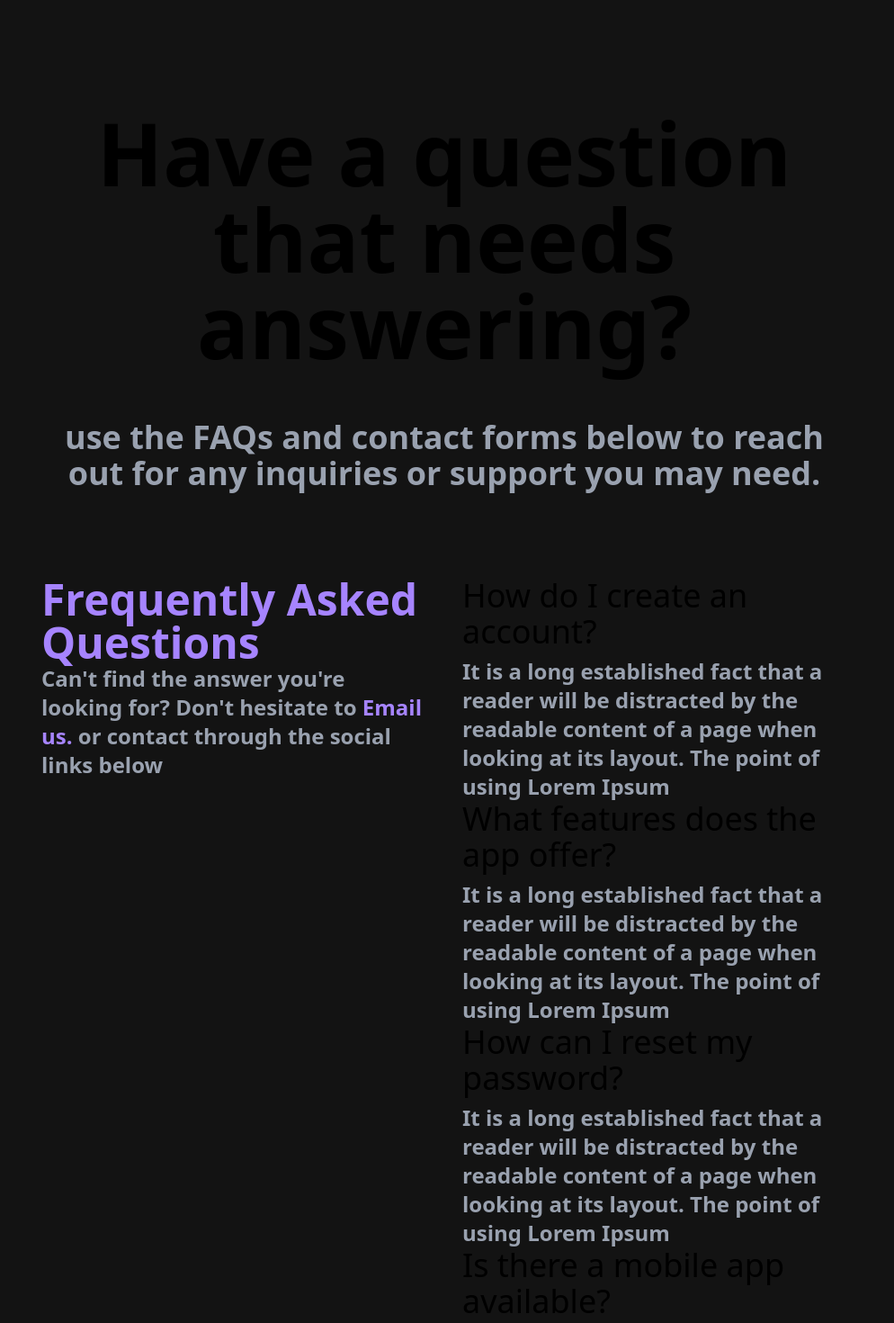
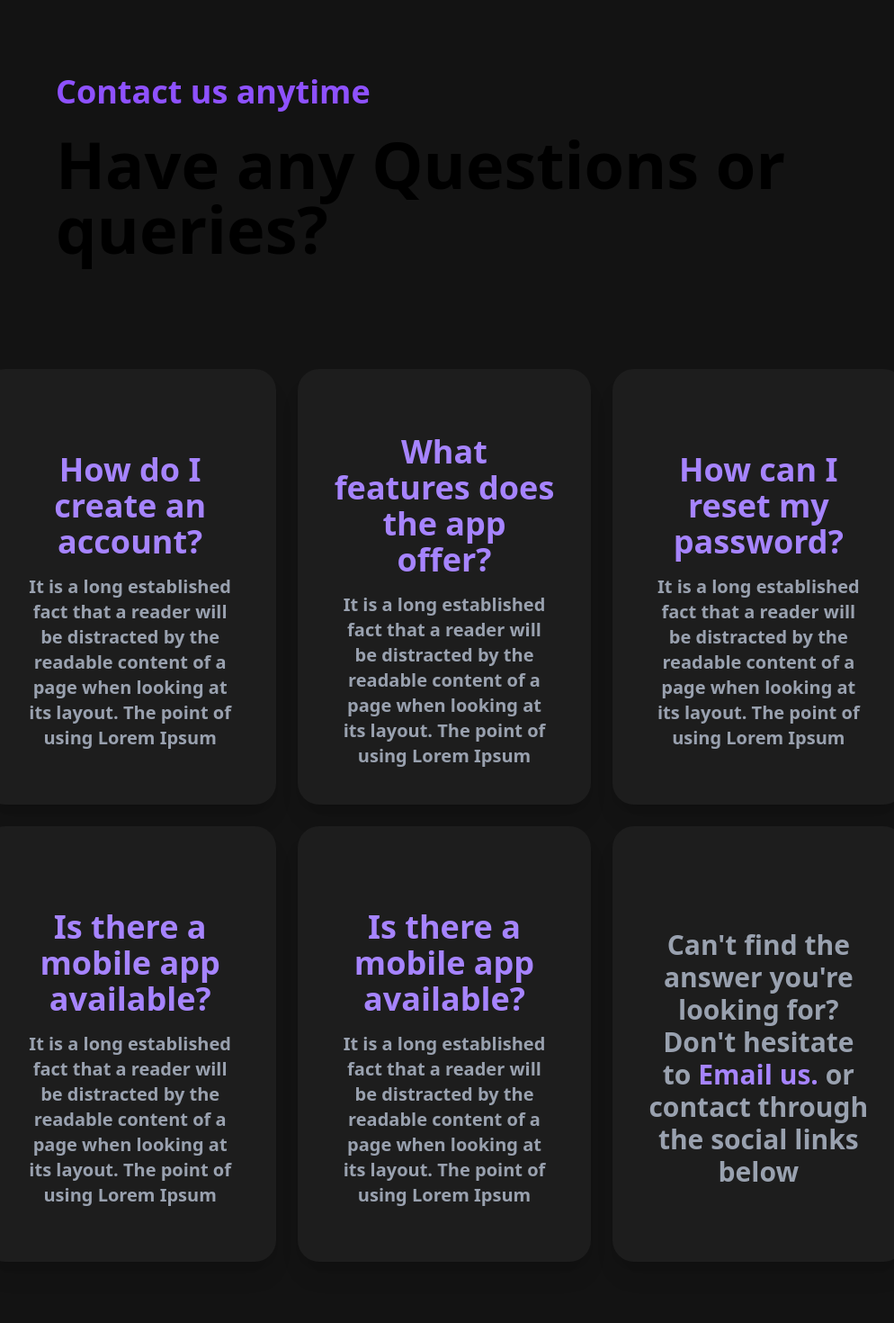
Before and after one commit to Rsiing/newgym, a React (Vite) app in the folder newgym/: page /contactdash in a window 1280 px wide. Shown: the part 100-1570 px from the top of the page at 90% size, without its empty margins (146-1140 px from the left). Built offline with nearby package versions, Linux system fonts and the light colour scheme.

Commit message:
Update routing in AppContent to include Contact component; enhance About and Contact components with improved layout and animations

```diff
--- a/newgym/src/App.tsx
+++ b/newgym/src/App.tsx
@@ -22,8 +22,7 @@ function AppContent() {
       {!navAndFooter && <Navbar />}
       <Routes>
         <>
-        <Route path="/" element={<><Hero /><About /></>} />
-        <Route path="/contact" element={<Contact />} />
+        <Route path="/" element={<><Hero /><About /><Contact /></>} />
         <Route path="/login" element={<Login />} />
         <Route path="/register" element={<Register />} />
         </>
--- a/newgym/src/components/About.tsx
+++ b/newgym/src/components/About.tsx
@@ -12,12 +12,12 @@ function About() {
       ref={ref}
       initial={{ opacity: 0, y: 60 }}
       animate={isInView ? { opacity: 1, y: 0 } : { opacity: 0, y: 60 }}
-      transition={{ duration: 0.5, ease: "easeOut" }}
-      id="aboutSection"
+      transition={{ duration: 0.75, ease: "easeOut" }}
+
     >
 
     <div id="aboutSection">
-        <div className='flex flex-col  p-20 lg:w-[80%] mx-auto cursor-default'>
+        <div className='flex flex-col p-20 lg:w-[80%] mx-auto cursor-default'>
             <span className=" text-violet-500 font-semibold xl:text-4xl lg:text-3xl md:text-2xl sm:text-xl">
                     Wellness made easy
             </span>
@@ -28,7 +28,6 @@ function About() {
         </div>
 
         <div className="grid xl:grid-cols-4 md:grid-cols-2 md:grid-rows-6 h-200 gap-6 lg:w-[80%] lg:mx-auto mx-4 mb-20 text-gray-400 text-center cursor-default">
-
           <div className='shadow-xl bg-[#1d1d1d] rounded-3xl xl:col-span-4 xl:row-span-2 md:col-span-2 md:row-span-2 flex flex-col items-center justify-center text-center'>
             <h3 className='text-violet-400 mt-8 lg:text-4xl md:text-3xl text-2xl font-bold'>Track Your Progress</h3>
             <p className='mt-4 lg:text-xl md:text-lg'>Use our tools to monitor your workouts and nutrition.</p>
@@ -48,11 +47,8 @@ function About() {
             <h3 className='text-violet-400 mt-8 lg:text-4xl md:text-3xl text-2xl font-bold'>Stay Motivated</h3>
             <p className='mt-4 lg:text-xl md:text-lg'>Access motivational content and tips to keep you going.</p>
           </div>
+        </div>
 
-
-
-
-      </div>
     </div>
       </motion.div>
   )
--- a/newgym/src/components/Contact.tsx
+++ b/newgym/src/components/Contact.tsx
@@ -1,58 +1,73 @@
+import { useRef } from "react";
+import { motion, useInView } from "framer-motion";
+
+function Contact() {
+
+    const ref = useRef(null);
+    const isInView = useInView(ref, { margin: "-100px" });
 
 
-function Contact() {
   return (
+
     <>
-    <div className='flex flex-col justify-center items-center p-20 lg:w-[80%] mx-auto cursor-default'>
-        <h1 className='xl:text-8xl lg:text-7xl md:text-6xl sm:text-5xl text-4xl text-center my-10 font-extrabold'> Have a question that needs answering?</h1>
-        <h2 className="xl:text-4xl lg:text-3xl md:text-2xl sm:text-xl text-center text-gray-400 pt-4">
-             use the FAQs and contact forms below to reach out for any inquiries or support you may need.
-        </h2>
+    <motion.div
+      ref={ref}
+      initial={{ opacity: 0, y: 60 }}
+      animate={isInView ? { opacity: 1, y: 0 } : { opacity: 0, y: 60 }}
+      transition={{ duration: 0.75, ease: "easeOut" }}>
+
+        <div className='flex flex-col p-20 lg:w-[80%] mx-auto cursor-default'>
+            <span className=" text-violet-500 font-semibold xl:text-4xl lg:text-3xl md:text-2xl sm:text-xl">
+                    Contact us anytime
+            </span>
+            <h1 className='xl:text-7xl lg:text-6xl md:text-5xl sm:text-4xl text-3xl
+                    mt-6 mb-10 font-extrabold'>
+                    Have any Questions or queries?
+            </h1>
         </div>
 
-    <div className="flex flex-col lg:flex-row gap-10 lg:w-[70%] lg:justify-between lg:mx-auto mb-20 lg:px-0 px-4 text-center cursor-default">
-        <div className="flex flex-col lg:w-1/2 text-start">
-            <h3 className="xl:text-5xl lg:text-4xl md:text-3xl sm:text-2xl pt-4 text-violet-400">
-                Frequently Asked Questions
-            </h3>
-            <p className="xl:text-2xl lg:text-xl md:text-lg text-gray-400">Can't find the answer you're looking for? Don't hesitate to
-                <span className="text-violet-400"> Email us.</span> or contact through the social links below</p>
-        </div>
 
-        <div className="flex flex-col items-center lg:w-1/2 text-start pt-4">
-            <div>
-                <h4 className="lg:text-4xl md:text-3xl sm:text-2xl pb-2">How do I create an account?</h4>
-                <p className="xl:text-2xl lg:text-xl md:text-lg text-gray-400">It is a long established fact that a reader will be distracted
+        <div className="grid xl:grid-cols-3 xl:grid-rows-4 lg:grid-cols-2 lg:grid-rows-6 gap-6 lg:w-[80%] lg:mx-auto mx-4 mb-20 text-gray-400 text-center cursor-default">
+
+          <div className='shadow-xl bg-[#1d1d1d] xl:row-span-2 rounded-3xl p-10 flex flex-col items-center justify-center text-center'>
+            <h3 className='text-violet-400 mt-8 xl:text-4xl lg:text-3xl md:text-2xl text-xl font-bold'>How do I create an account?</h3>
+            <p className='mt-4 lg:text-xl md:text-lg'>It is a long established fact that a reader will be distracted
                     by the readable content of a page when looking at its layout. The point of using Lorem Ipsum</p>
           </div>
 
-            <div>
-                <h4 className="lg:text-4xl md:text-3xl sm:text-2xl pb-2">What features does the app offer?</h4>
-                <p className="xl:text-2xl lg:text-xl md:text-lg text-gray-400">It is a long established fact that a reader will be distracted
+          <div className='shadow-xl bg-[#1d1d1d] xl:row-span-2 rounded-3xl p-10 flex flex-col items-center justify-center text-center'>
+            <h3 className='text-violet-400 mt-8 xl:text-4xl lg:text-3xl md:text-2xl text-xl font-bold'>What features does the app offer?</h3>
+            <p className='mt-4 lg:text-xl md:text-lg'>It is a long established fact that a reader will be distracted
                     by the readable content of a page when looking at its layout. The point of using Lorem Ipsum</p>
           </div>
 
-            <div>
-                <h4 className="lg:text-4xl md:text-3xl sm:text-2xl pb-2">How can I reset my password?</h4>
-                <p className="xl:text-2xl lg:text-xl md:text-lg text-gray-400">It is a long established fact that a reader will be distracted
+          <div className='shadow-xl bg-[#1d1d1d] xl:row-span-2 rounded-3xl p-10 flex flex-col items-center justify-center text-center'>
+            <h3 className='text-violet-400 mt-8 xl:text-4xl lg:text-3xl md:text-2xl text-xl font-bold'>How can I reset my password?</h3>
+            <p className='mt-4 lg:text-xl md:text-lg'>It is a long established fact that a reader will be distracted
                     by the readable content of a page when looking at its layout. The point of using Lorem Ipsum</p>
           </div>
 
-            <div>
-                <h4 className="lg:text-4xl md:text-3xl sm:text-2xl pb-2">Is there a mobile app available?</h4>
-                <p className="xl:text-2xl lg:text-xl md:text-lg text-gray-400">It is a long established fact that a reader will be distracted
+          <div className='shadow-xl bg-[#1d1d1d] xl:row-span-2 xl:row-start-3 rounded-3xl p-10 flex flex-col items-center justify-center text-center'>
+            <h3 className='text-violet-400 mt-8 xl:text-4xl lg:text-3xl md:text-2xl text-xl font-bold'>Is there a mobile app available?</h3>
+            <p className='mt-4 lg:text-xl md:text-lg'>It is a long established fact that a reader will be distracted
                     by the readable content of a page when looking at its layout. The point of using Lorem Ipsum</p>
           </div>
 
-            <div>
-                <h4 className="lg:text-4xl md:text-3xl sm:text-2xl pb-2">How do I contact support?</h4>
-                <p className="xl:text-2xl lg:text-xl md:text-lg text-gray-400">It is a long established fact that a reader will be distracted
+          <div className='shadow-xl bg-[#1d1d1d] xl:row-span-2 xl:row-start-3 rounded-3xl p-10 flex flex-col items-center justify-center text-center'>
+            <h3 className='text-violet-400 mt-8 xl:text-4xl lg:text-3xl md:text-2xl text-xl font-bold'>Is there a mobile app available?</h3>
+            <p className='mt-4 lg:text-xl md:text-lg'>It is a long established fact that a reader will be distracted
                     by the readable content of a page when looking at its layout. The point of using Lorem Ipsum</p>
           </div>
 
+          <div className='shadow-xl bg-[#1d1d1d] xl:row-span-2 xl:row-start-3 rounded-3xl p-10 flex flex-col items-center justify-center text-center'>
+            <h3 className='mt-8 xl:text-3xl lg:text-2xl text-2xl font-bold'>Can't find the answer you're looking for? Don't hesitate to
+                <span className="text-violet-400 cursor-pointer hover:text-violet-500 duration-300"> Email us.</span> or contact through the social links below</h3>
+
           </div>
     </div>
+    </motion.div>
     </>
+
   )
 }
 
--- a/newgym/src/components/Hero.tsx
+++ b/newgym/src/components/Hero.tsx
@@ -15,9 +15,9 @@ function Hero() {
   return (
     <>
     <motion.div
-      initial={{ opacity: 0, y: 100 }}
+      initial={{ opacity: 0, y: 60 }}
       animate={{ opacity: 1, y: 0 }}
-      transition={{ type: "spring" }}>
+      transition={{ type: "spring", duration: 1 }}>
       <div className='flex flex-col justify-center items-center p-20 lg:w-[80%] mx-auto my-20 cursor-default'>
           <button className="border-3 border-gray-600 hover:border-gray-500
                   duration-200 px-4 py-2 rounded-3xl cursor-pointer text-gray-400 lg:text-xl md:text-lg sm:text-base">
--- a/newgym/src/components/Navbar.tsx
+++ b/newgym/src/components/Navbar.tsx
@@ -11,9 +11,9 @@ function Navbar() {
     <>
     <div className='flex justify-between items-center text-white p-4 lg:text-[40px] text-[32px] cursor-default'>
         <Link to='/'>FitrLyfe</Link>
-        <div className='flex items-center lg:gap-12 gap-6 font-semibold lg:text-[32px] text-[24px]'>
+        <div className='flex items-center gap-6 font-semibold lg:text-[32px] text-[24px]'>
 
-            <Link to="/contact" className=' hidden lg:flex'>Contact</Link>
+
             <Link to="/login" className='px-4 py-2 rounded-xl bg-violet-500 hover:bg-violet-600 duration-200 hidden lg:flex'>Log in</Link>
             <Link to="/register" className='px-4 py-2 rounded-xl bg-violet-500 hover:bg-violet-600 duration-200 hidden lg:flex'>Sign up</Link>
 
```
Lines whose indentation alone changed are shown as unchanged.
